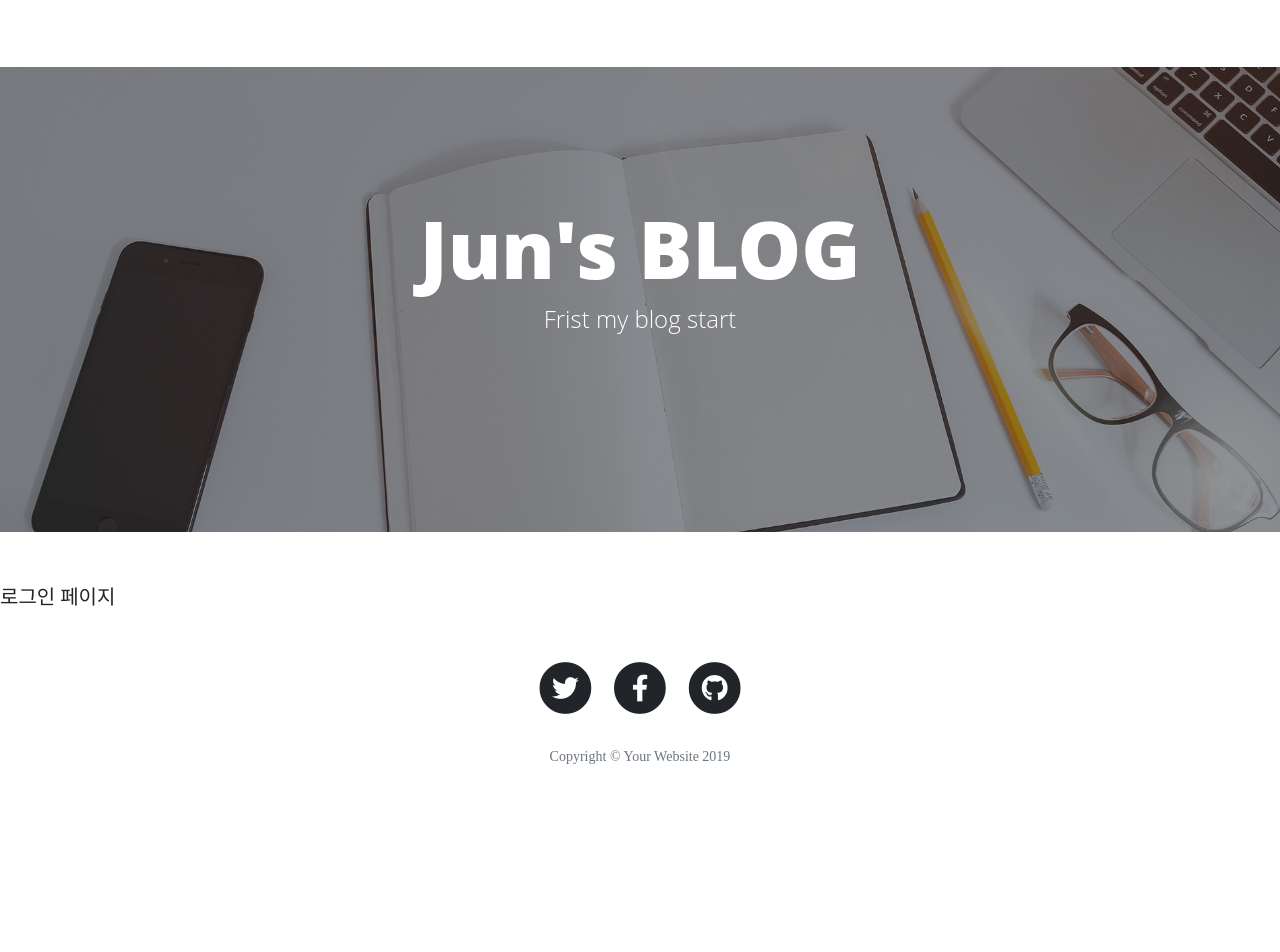
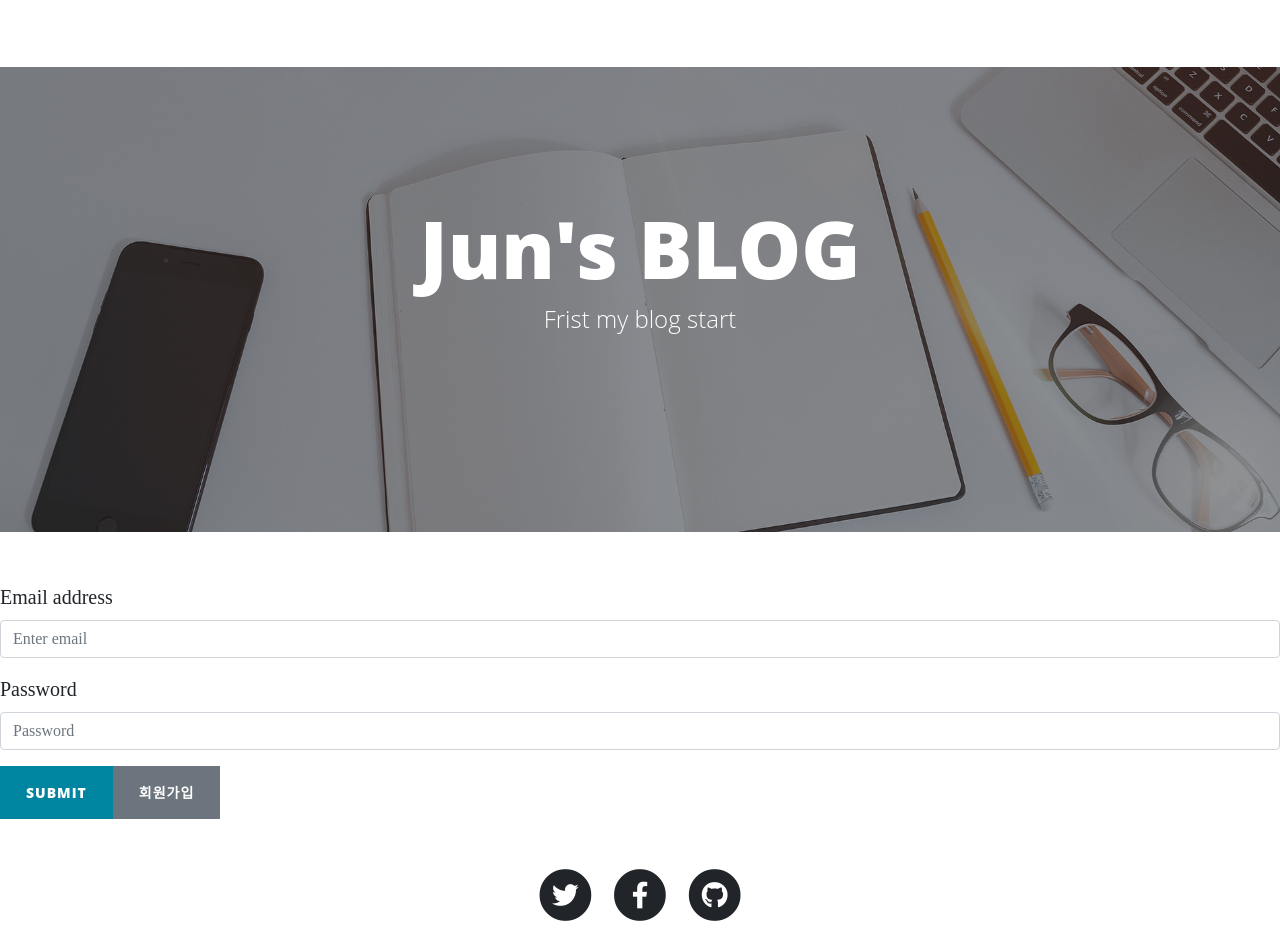
Before and after one commit to Choi-seok-jun/blog-front, a React (Create React App) app: page /login in a window 1280 px wide. Shown: the top 952 px of the page. Before the commit the page ends 832 px from the top, so only its background shows below. Built offline with nearby package versions, Linux system fonts and the light colour scheme.

Commit message:
complete login

```diff
--- a/src/components/App.js
+++ b/src/components/App.js
@@ -1,4 +1,4 @@
-import React from 'react';
+import React, { useState } from 'react';
 import { BrowserRouter, Route } from 'react-router-dom';
 
 import Login from './Login';
@@ -9,12 +9,21 @@
 import Post from './Post';
 
 export default function App() {
+  const [isLoggedIn, setIsLoggedIn] = useState(false);
+  const [isAdmin, setIsAdmin] = useState(false);
+  const auth = {
+    isAdmin,
+    setIsAdmin,
+    isLoggedIn,
+    setIsLoggedIn,
+  };
+
   return (
     <BrowserRouter>
-      <Nav />
+      <Nav {...auth} />
       <Header />
       <Route exact path="/" component={Home} />
-      <Route path="/login" component={Login} />
+      <Route path="/login" render={(props) => <Login {...props} {...auth} />} />
       <Route path="/post/:id" component={Post} />
       <Footer />
     </BrowserRouter>
--- a/src/components/Login.js
+++ b/src/components/Login.js
@@ -1,5 +1,68 @@
-import React from 'react';
+import React, { useState } from 'react';
+import Axios from 'axios';
+import { Redirect } from 'react-router-dom';
+import { baseURL } from '../config';
 
-export default function Login() {
-  return <div>로그인 페이지</div>;
+export default function Login({ setIsLoggedIn, setIsAdmin, history }) {
+  const [loginState, setLoginState] = useState('init');
+  const handleSubmit = async (e) => {
+    e.preventDefault();
+    const { data } = await Axios.post(`${baseURL}/auth/login`, {
+      email: e.target.email.value,
+      password: e.target.password.value,
+    });
+    if (!data.result) {
+      setLoginState('failed');
+    } else {
+      const { exp } = JSON.parse(
+        atob(data.token.split('.')[1]), // base64 decoding
+      );
+      const expires = new Date(exp * 1000).toUTCString();
+      document.cookie = `Authorization=JWT ${data.token};expires=${expires}`;
+      setIsAdmin(data.admin);
+      setIsLoggedIn(true);
+      setLoginState('success');
+    }
+  };
+  return (
+    <>
+      {loginState === 'success' ? <Redirect to="/" /> : null}
+      <form onSubmit={handleSubmit}>
+        <small>
+          {loginState === 'failed' && '이메일 혹은 비밀번호를 확인하세요'}
+        </small>
+        <div className="form-group">
+          <label htmlFor="exampleInputEmail1">Email address</label>
+          <input
+            type="email"
+            className="form-control"
+            id="exampleInputEmail1"
+            name="email"
+            aria-describedby="emailHelp"
+            placeholder="Enter email"
+          />
+        </div>
+        <div className="form-group">
+          <label htmlFor="exampleInputPassword1">Password</label>
+          <input
+            type="password"
+            className="form-control"
+            id="exampleInputPassword1"
+            name="password"
+            placeholder="Password"
+          />
+        </div>
+        <button type="submit" className="btn btn-primary">
+          Submit
+        </button>
+        <button
+          type="button"
+          className="btn btn-secondary"
+          onClick={() => history.push('/join')}
+        >
+          회원가입
+        </button>
+      </form>
+    </>
+  );
 }
--- a/src/components/Nav.js
+++ b/src/components/Nav.js
@@ -1,7 +1,12 @@
 import React from 'react';
 import { Link } from 'react-router-dom';
 
-export default function Nav() {
+export default function Nav({ isLoggedIn, setIsLoggedIn, setIsAdmin }) {
+  const logout = () => {
+    document.cookie = `Authorization = ;expires=${new Date().toUTCString()}`;
+    setIsLoggedIn(false);
+    setIsAdmin(false);
+  };
   return (
     <nav
       className="navbar navbar-expand-lg navbar-light fixed-top"
@@ -23,9 +28,15 @@
               </Link>
             </li>
             <li className="nav-item">
-              <Link className="nav-link" to="/login">
-                Login
-              </Link>
+              {isLoggedIn ? (
+                <a className="nav-link" onClick={logout}>
+                  로그아웃
+                </a>
+              ) : (
+                <Link className="nav-link" to="/login">
+                  Login
+                </Link>
+              )}
             </li>
           </ul>
         </div>
--- a/src/config.js
+++ b/src/config.js
@@ -1,3 +1,3 @@
 export const baseURL =  process.env.NODE_ENV === 'development'
-    ? 'http://70.12.113.50:3000'
-    : 'https://binsansong.herokuapp.com/';
+    ? 'http://70.12.225.126:3000'
+    : 'https://jun-blog-back.herokuapp.com/';
```
Also changed, not shown: src/static/css/clean-blog.min.css.
